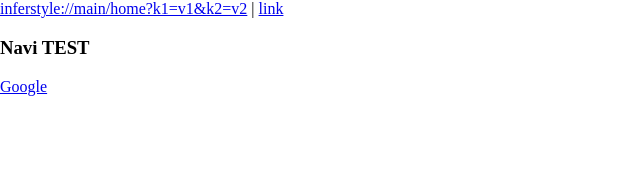
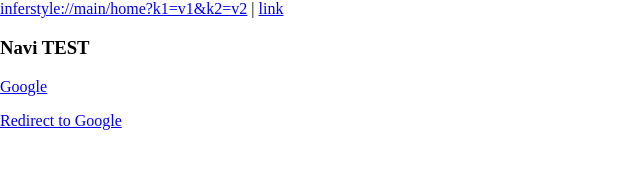
Before and after one commit to hiptkang/hiptkang.github.io, a Jekyll site: the page static/test-deep-link.html, which Jekyll copies as it is, in a window 1280 px wide. Shown: the part 390-559 px from the top of the page, without its empty margins (0-640 px from the left). Built offline with Jekyll 4.4.1, drawn with Linux system fonts in a browser that asks for light colours; comment, search, counter and statistics services are not loaded.

Commit message:
Update test-deep-link.html

```diff
--- a/static/test-deep-link.html
+++ b/static/test-deep-link.html
@@ -59,6 +59,7 @@
 
   <h3>Navi TEST</h3>
   <p><a href="https://google.com"> Google </a></p>
+  <p><a href="javascript:redirect_url('https://google.com');"> Redirect to Google </a></p>
 
 </div>
 <script>
@@ -67,6 +68,9 @@ function redirect_deeplink(e) {
   alert("redirect to " + src.text);
   window.location = src.text;
 }
+function redirect_url(url) {
+  window.location = url;
+}
 </script>
 </body>
 </html>
```
